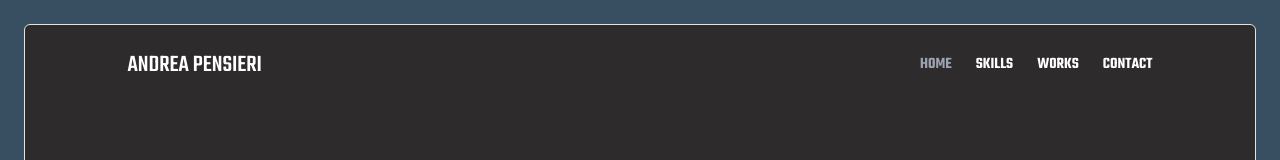
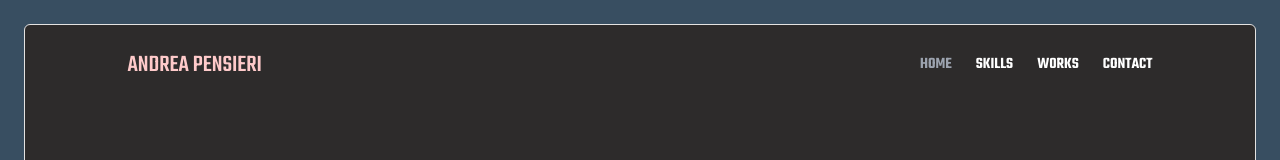
Before and after one commit to andreasiano/Portfolio_UI-UX, a React (Create React App) app: page / in a window 1280 px wide. Shown: the top 160 px of the page. Built offline with nearby package versions, Linux system fonts and the light colour scheme; grey boxes are pictures that could not be loaded.

Commit message:
Changed text color

```diff
--- a/src/scenes/Navbar.jsx
+++ b/src/scenes/Navbar.jsx
@@ -24,7 +24,7 @@ const Navbar = ({ selectedPage, setSelectedPage }) => {
   return (
     <nav className="z-40 sticky top-0 w-full py-6">
       <div className="flex items-center justify-between mx-auto w-5/6">
-        <h4 className="font-teko text-2xl text-white">ANDREA PENSIERI</h4>
+        <h4 className="font-teko text-2xl text-red-200">ANDREA PENSIERI</h4>
 
         {/* DESKTOP NAV */}
         {isDesktop ? (
```
